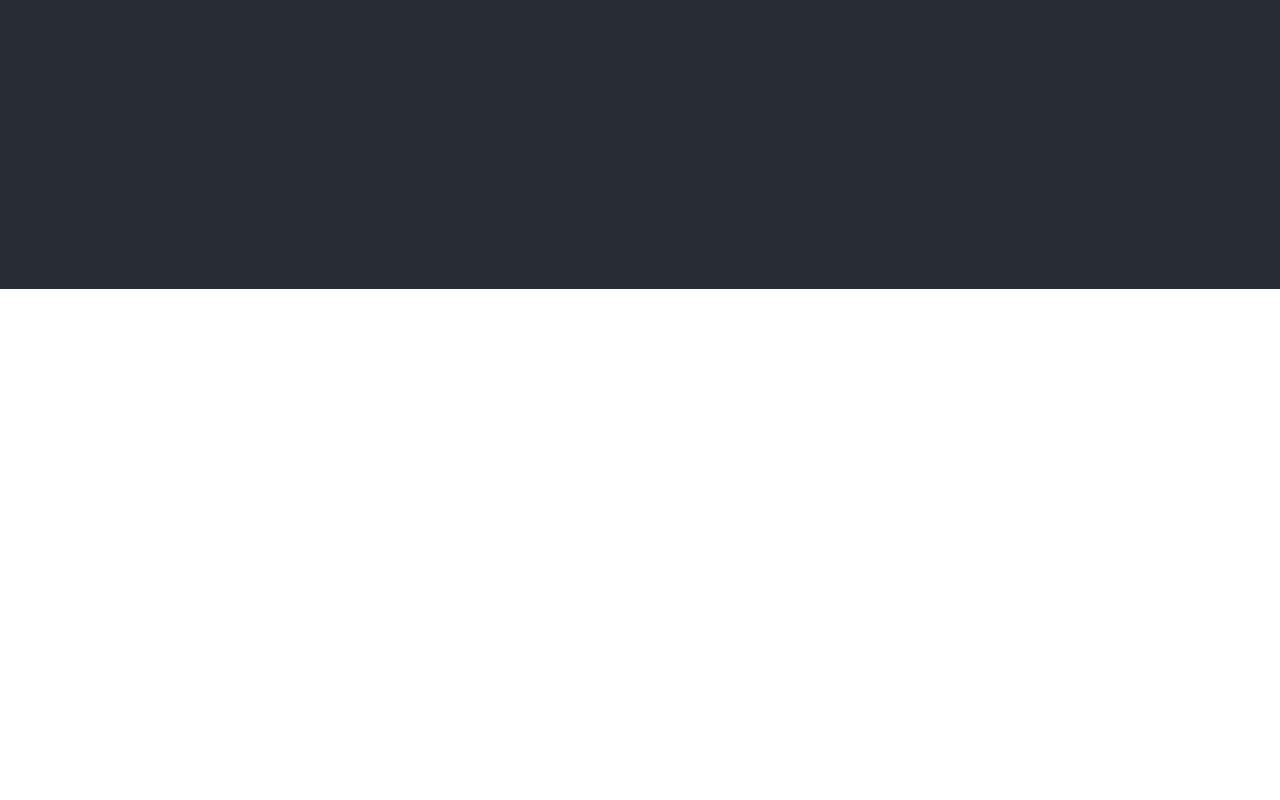
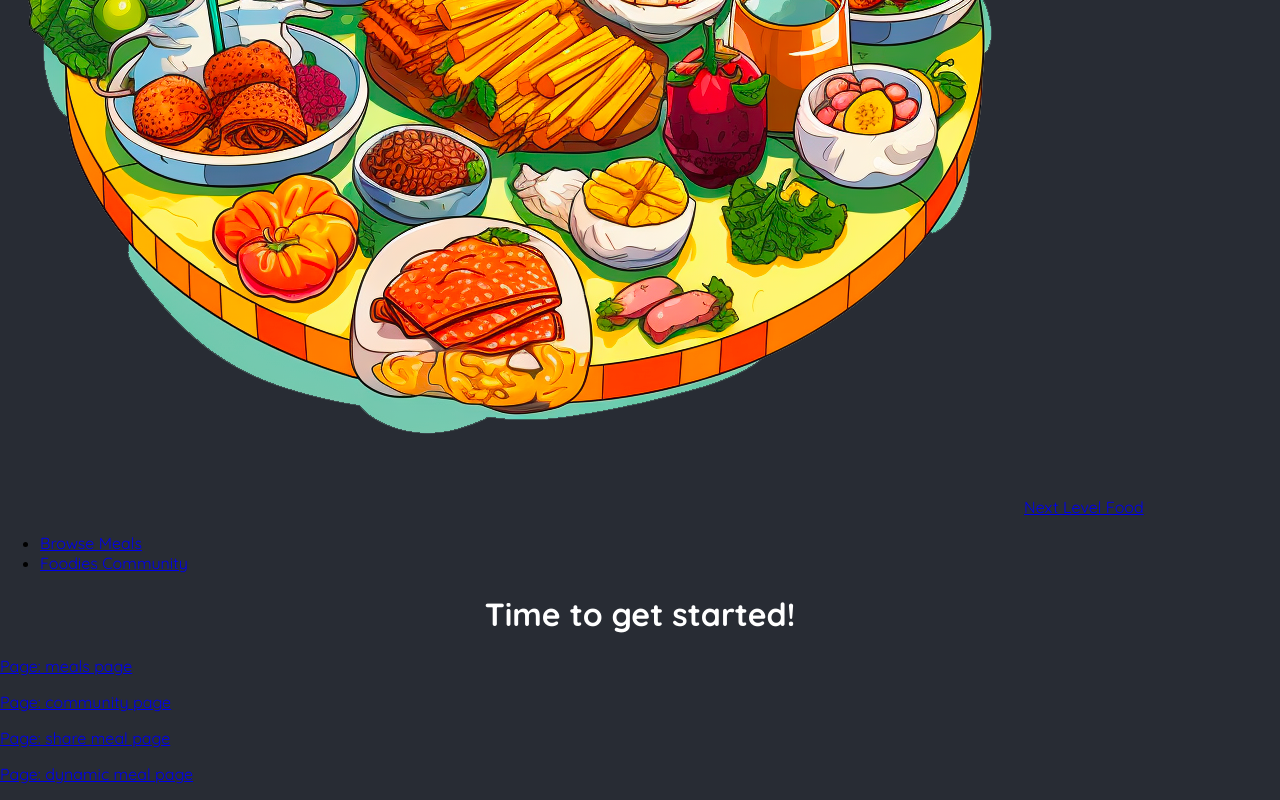
Before and after one commit to panpan31415/nestjs-practices, a Next.js app in the folder foodies-starting-project/: page / in a window 1280 px wide. Shown: the part 511-1311 px from the top of the page. Before the commit the page ends 800 px from the top, so only its background shows below. Built offline with nearby package versions, Linux system fonts and the light colour scheme.

Commit message:
added a MainHeader component

```diff
--- a/foodies-starting-project/app/layout.js
+++ b/foodies-starting-project/app/layout.js
@@ -1,8 +1,9 @@
-import './globals.css';
+import MainHeader from "@/components/MainHeader";
+import "./globals.css";
 
 export const metadata = {
-  title: 'NextLevel Food',
-  description: 'Delicious meals, shared by a food-loving community.',
+  title: "NextLevel Food",
+  description: "Delicious meals, shared by a food-loving community.",
 };
 
 export default function RootLayout({ children }) {
@@ -15,11 +16,11 @@
               <linearGradient id="gradient" x1="0%" y1="0%" x2="100%" y2="0%">
                 <stop
                   offset="0%"
-                  style={{ stopColor: '#59453c', stopOpacity: '1' }}
+                  style={{ stopColor: "#59453c", stopOpacity: "1" }}
                 />
                 <stop
                   offset="100%"
-                  style={{ stopColor: '#8f3a09', stopOpacity: '1' }}
+                  style={{ stopColor: "#8f3a09", stopOpacity: "1" }}
                 />
               </linearGradient>
             </defs>
@@ -29,7 +30,7 @@
             ></path>
           </svg>
         </div>
-
+        <MainHeader />
         {children}
       </body>
     </html>
--- /dev/null
+++ b/foodies-starting-project/components/MainHeader.jsx
@@ -0,0 +1,23 @@
+import Link from "next/link";
+import logoImg from "@/assets/logo.png";
+
+export default function MainHeader() {
+  return (
+    <header>
+      <Link href="/">
+        <img src={logoImg.src} alt="A plate of food" />
+        Next Level Food
+      </Link>
+      <nav>
+        <ul>
+          <li>
+            <Link href={"/meals"}>Browse Meals</Link>
+          </li>
+          <li>
+            <Link href={"/community"}>Foodies Community</Link>
+          </li>
+        </ul>
+      </nav>
+    </header>
+  );
+}
```
Also changed, not shown: 1 other file (tests, documents, lock files or other folders).
